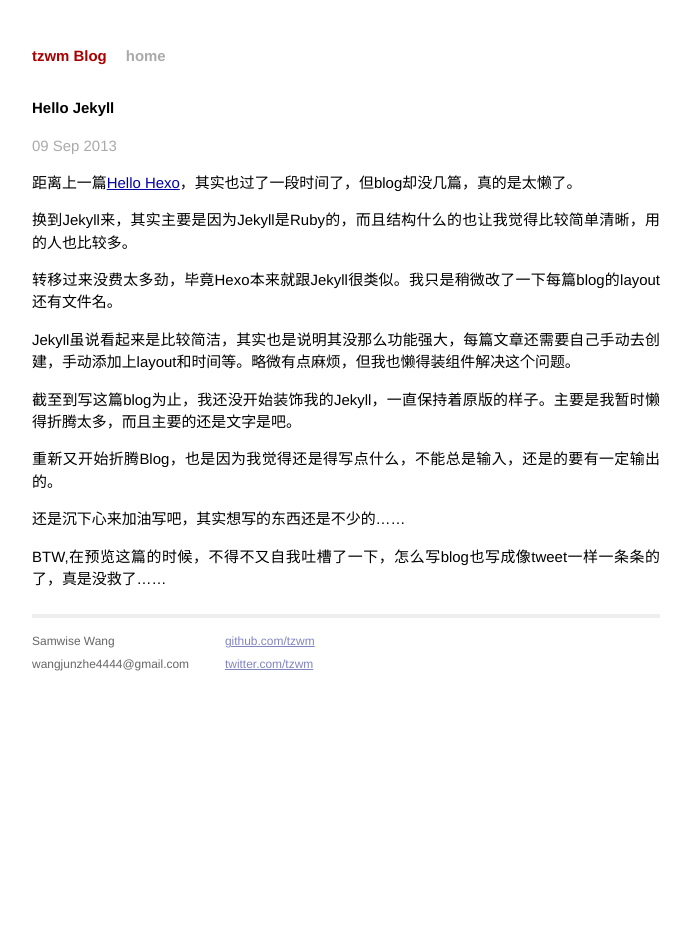
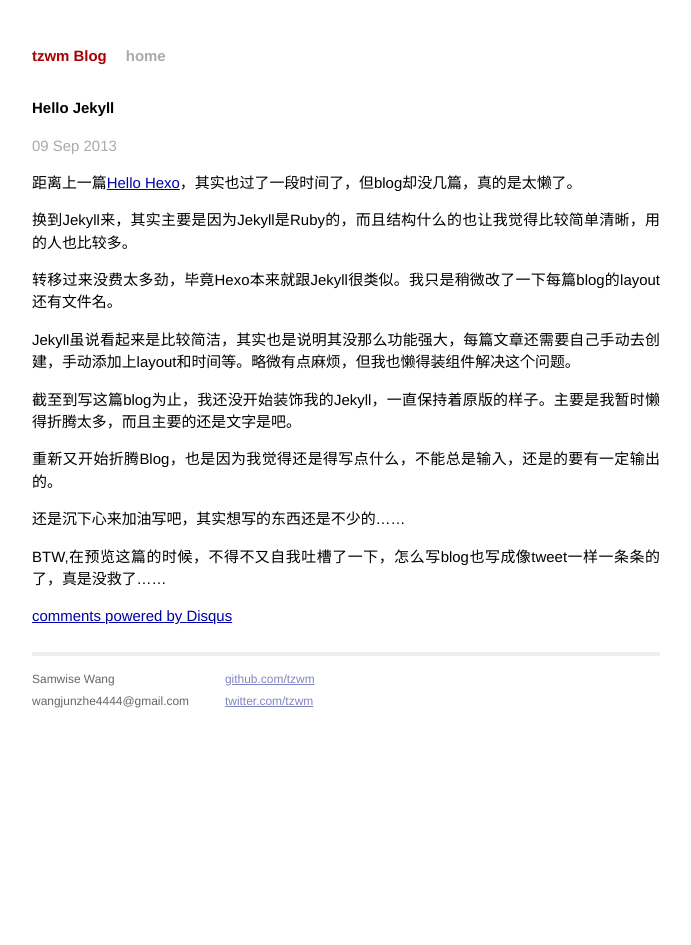
Before and after one commit to tzwm/tzwmblog_12, a Jekyll site: the page built from _posts/2013-09-09-hello-jekyll.md, in a window 1280 px wide. Shown: the whole page, without its empty margins (294-985 px from the left). Built offline with Jekyll 4.4.1, drawn with Linux system fonts in a browser that asks for light colours; Markdown is read by kramdown in place of the engine named in the settings; comment, search, counter and statistics services are not loaded; some of the changed lines change nothing that is shown.

Commit message:
Add google analytics and disqus

```diff
--- a/_layouts/default.html
+++ b/_layouts/default.html
@@ -40,4 +40,16 @@
         </div>
 
     </body>
+
+<script>
+  (function(i,s,o,g,r,a,m){i['GoogleAnalyticsObject']=r;i[r]=i[r]||function(){
+  (i[r].q=i[r].q||[]).push(arguments)},i[r].l=1*new Date();a=s.createElement(o),
+  m=s.getElementsByTagName(o)[0];a.async=1;a.src=g;m.parentNode.insertBefore(a,m)
+  })(window,document,'script','//www.google-analytics.com/analytics.js','ga');
+
+  ga('create', 'UA-32393367-2', 'tzwm.me');
+  ga('send', 'pageview');
+
+</script>
+
 </html>
--- a/_layouts/post.html
+++ b/_layouts/post.html
@@ -7,3 +7,18 @@
 <div class="post">
 {{ content }}
 </div>
+
+    <div id="disqus_thread"></div>
+    <script type="text/javascript">
+        /* * * CONFIGURATION VARIABLES: EDIT BEFORE PASTING INTO YOUR WEBPAGE * * */
+        var disqus_shortname = 'tzwmblog'; // required: replace example with your forum shortname
+
+        /* * * DON'T EDIT BELOW THIS LINE * * */
+        (function() {
+            var dsq = document.createElement('script'); dsq.type = 'text/javascript'; dsq.async = true;
+            dsq.src = '//' + disqus_shortname + '.disqus.com/embed.js';
+            (document.getElementsByTagName('head')[0] || document.getElementsByTagName('body')[0]).appendChild(dsq);
+        })();
+    </script>
+    <noscript>Please enable JavaScript to view the <a href="http://disqus.com/?ref_noscript">comments powered by Disqus.</a></noscript>
+    <a href="http://disqus.com" class="dsq-brlink">comments powered by <span class="logo-disqus">Disqus</span></a>
```
